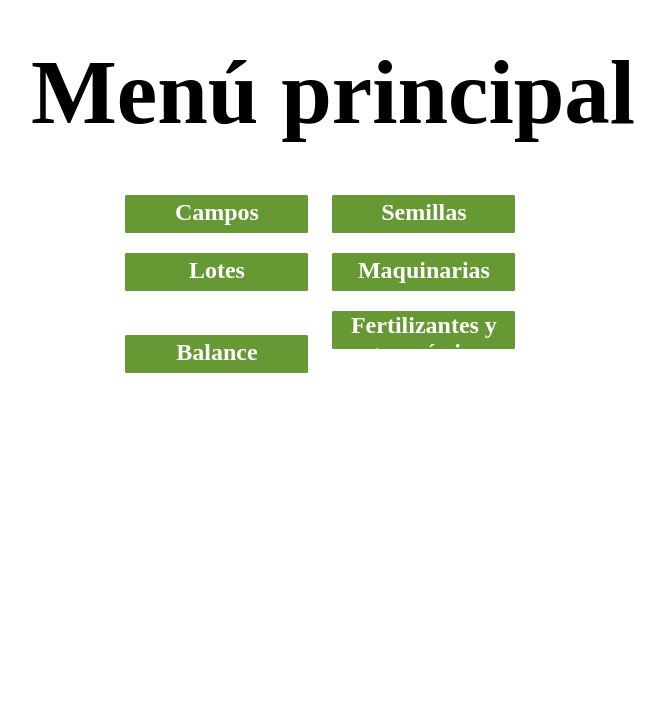
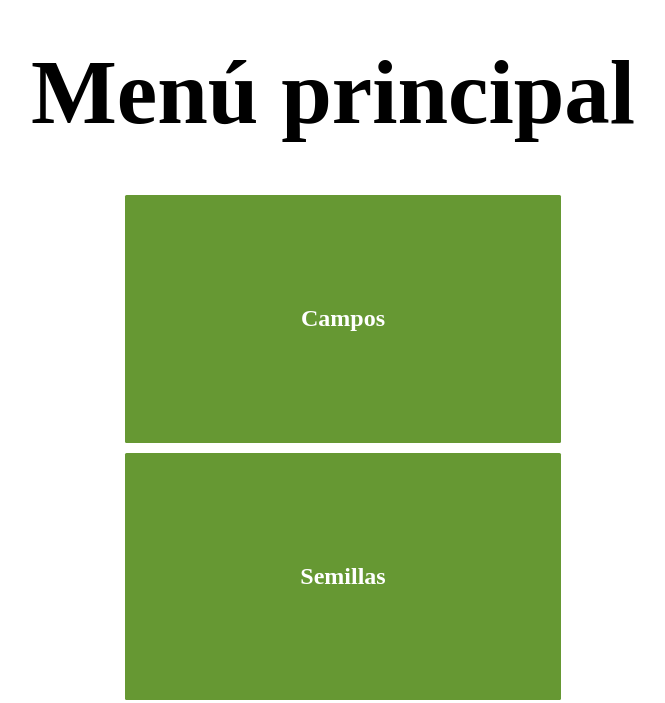
Before and after one commit to tomicatellani/Sistema-de-Trazabilidad, an Electron app: page src/menu/menu.html in a window 1280 px wide. Shown: the part 160-863 px from the top of the page, without its empty margins (307-972 px from the left). Before the commit the page ends 800 px from the top, so only its background shows below. Drawn offline with Linux system fonts and the light colour scheme.

Commit message:
Ahora los botones usan 'display: grid'

```diff
--- a/src/app/master.css
+++ b/src/app/master.css
@@ -2,6 +2,7 @@
 
 /*Each color is assigned to a variable*/
 
+/*El texto se selecciona con color verde*/
 ::selection{
   background-color: var(--light-green);
   color: white;
@@ -77,16 +78,19 @@ body {
 .btn {
   transition: background-color 500ms ease-in-out;
   background-color: var(--dark-green);
-  font-family: var(--font-family);
   color: var(--white);
-  padding-bottom: 4px;
   border: 0;
   outline: none;
   border-radius: 1.5px;
+  font-family: var(--font-family);
   font-size: 24px;
   font-weight: 700;
-  height: 38px;
-  width: 183px;
+  display: grid;
+  align-content: center;
+  justify-content: center;
+  padding-bottom: 0.2vh;
+  width: 100%; /*Si causa problemas puede ponerse en las tags a{} y sacarlo de la clase .btn*/
+  height: 100%;
 }
 
 .btn-texto {
@@ -107,7 +111,7 @@ body {
   width: 34vw;
   border: 0;
   background-color: inherit;
-  background-color: red;
+  background-color: var(--white);
   padding: 0;
 }
 
```
